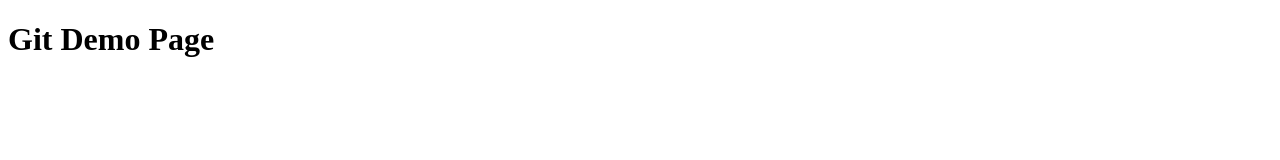
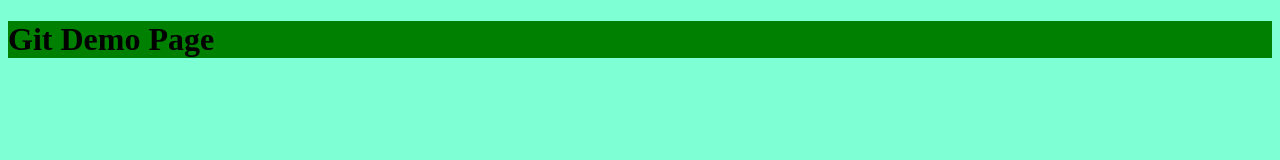
Before and after one commit to chunzg/demo-page, a plain HTML site: page index.html in a window 1280 px wide. Drawn offline with Linux system fonts and the light colour scheme.

Commit message:
add basic styles

```diff
--- a/index.html
+++ b/index.html
@@ -2,6 +2,7 @@
 <html>
 <head>
 	<title>Hello World!</title>
+	<link rel="stylesheet" href="styles.css">
 </head>
 <body>
 	<h1>Git Demo Page</h1>
--- /dev/null
+++ b/styles.css
@@ -0,0 +1,7 @@
+body {
+	background-color: aquamarine;
+}
+
+h1 {
+	background-color: green;
+}
```
